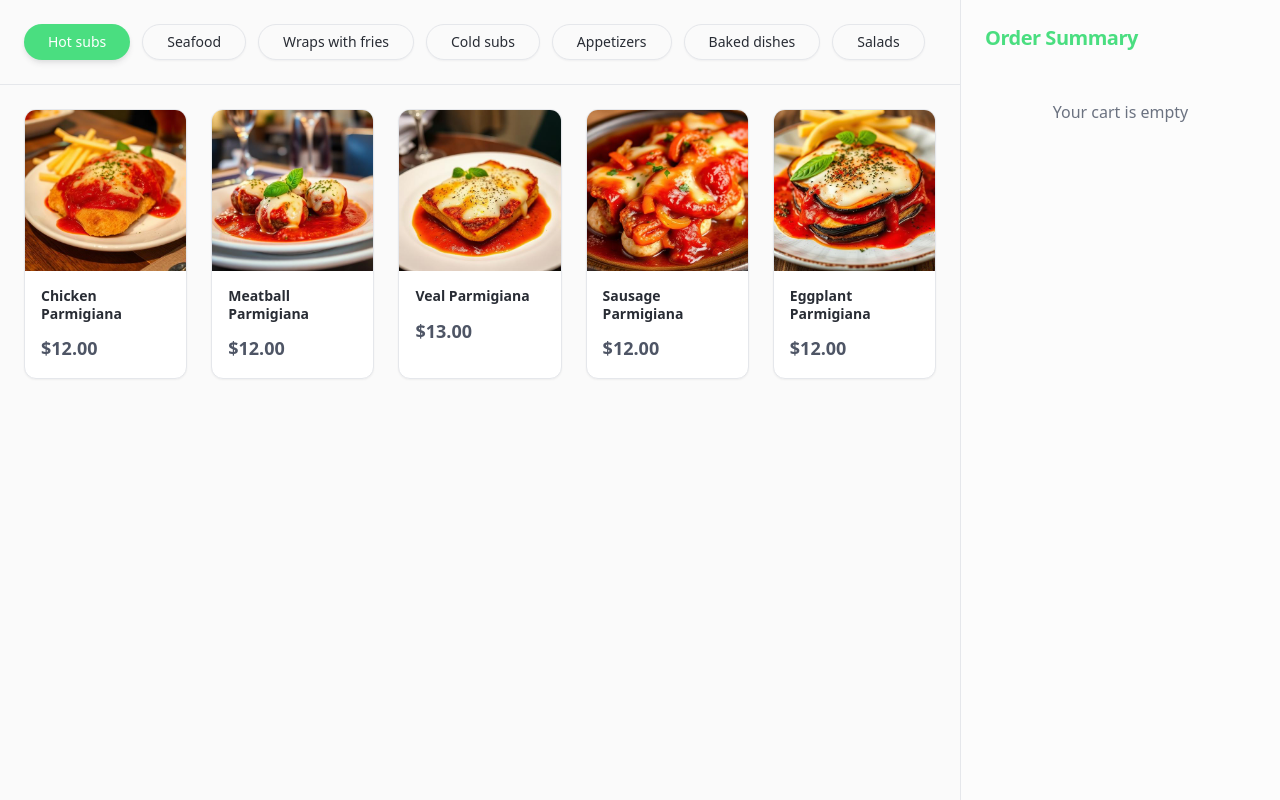
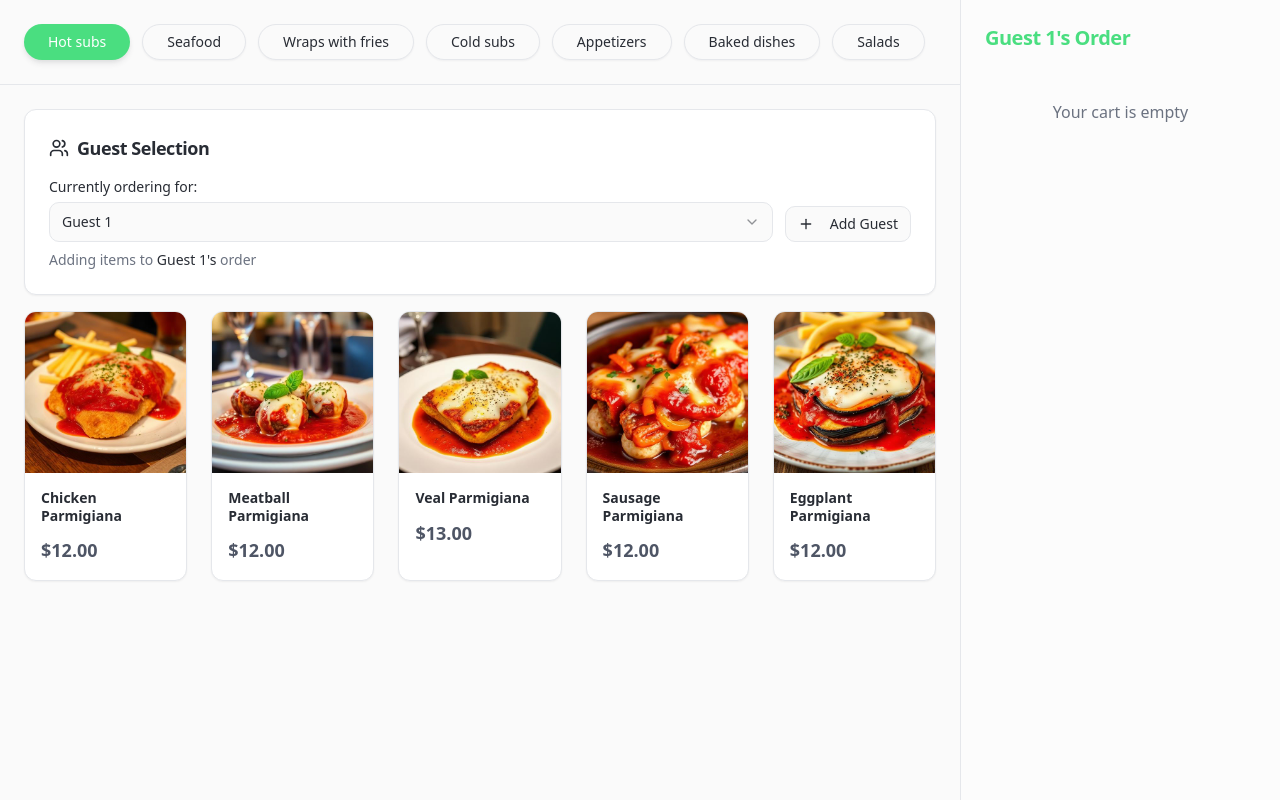
Before and after one commit to prem-prasoon/design-canvas-composer, a React (Vite) app: page / in a window 1280 px wide. Built offline with nearby package versions, Linux system fonts and the light colour scheme.

Commit message:
Add guest-specific ordering
Modify the cart to support multiple guests per booking, allowing each guest's food to be added and managed separately.

```diff
--- a/src/components/Cart.tsx
+++ b/src/components/Cart.tsx
@@ -12,9 +12,10 @@ interface CartProps {
   items: CartItem[];
   onUpdateQuantity: (id: string, quantity: number) => void;
   onRemoveItem: (id: string) => void;
+  guestName?: string;
 }
 
-export const Cart = ({ items, onUpdateQuantity, onRemoveItem }: CartProps) => {
+export const Cart = ({ items, onUpdateQuantity, onRemoveItem, guestName }: CartProps) => {
   const subtotal = items.reduce((total, item) => total + item.price * item.quantity, 0);
   const tax1 = subtotal * 0.08; // 8% tax
   const tax2 = subtotal * 0.02; // 2% additional tax
@@ -24,7 +25,9 @@ export const Cart = ({ items, onUpdateQuantity, onRemoveItem }: CartProps) => {
   return (
     <div className="w-80 bg-cart-bg border-l border-border h-full flex flex-col">
       <CardHeader className="pb-4">
-        <CardTitle className="text-xl font-bold text-success-green">Order Summary</CardTitle>
+        <CardTitle className="text-xl font-bold text-success-green">
+          {guestName ? `${guestName}'s Order` : 'Order Summary'}
+        </CardTitle>
       </CardHeader>
 
       <CardContent className="flex-1 flex flex-col">
--- /dev/null
+++ b/src/components/GuestSelector.tsx
@@ -0,0 +1,107 @@
+import { Button } from "@/components/ui/button";
+import { Card, CardContent, CardHeader, CardTitle } from "@/components/ui/card";
+import { Select, SelectContent, SelectItem, SelectTrigger, SelectValue } from "@/components/ui/select";
+import { Dialog, DialogContent, DialogHeader, DialogTitle, DialogTrigger } from "@/components/ui/dialog";
+import { Input } from "@/components/ui/input";
+import { Label } from "@/components/ui/label";
+import { Plus, Users } from "lucide-react";
+import { useState } from "react";
+
+export interface Guest {
+  id: string;
+  name: string;
+}
+
+interface GuestSelectorProps {
+  guests: Guest[];
+  activeGuestId: string;
+  onGuestChange: (guestId: string) => void;
+  onAddGuest: (guestName: string) => void;
+}
+
+export const GuestSelector = ({ guests, activeGuestId, onGuestChange, onAddGuest }: GuestSelectorProps) => {
+  const [isDialogOpen, setIsDialogOpen] = useState(false);
+  const [newGuestName, setNewGuestName] = useState("");
+
+  const handleAddGuest = () => {
+    if (newGuestName.trim()) {
+      onAddGuest(newGuestName.trim());
+      setNewGuestName("");
+      setIsDialogOpen(false);
+    }
+  };
+
+  const activeGuest = guests.find(g => g.id === activeGuestId);
+
+  return (
+    <Card className="mb-4">
+      <CardHeader className="pb-3">
+        <CardTitle className="flex items-center gap-2 text-lg">
+          <Users className="h-5 w-5" />
+          Guest Selection
+        </CardTitle>
+      </CardHeader>
+      <CardContent>
+        <div className="flex gap-3 items-end">
+          <div className="flex-1">
+            <Label htmlFor="guest-select" className="text-sm font-medium">
+              Currently ordering for:
+            </Label>
+            <Select value={activeGuestId} onValueChange={onGuestChange}>
+              <SelectTrigger id="guest-select" className="mt-1">
+                <SelectValue placeholder="Select a guest" />
+              </SelectTrigger>
+              <SelectContent>
+                {guests.map((guest) => (
+                  <SelectItem key={guest.id} value={guest.id}>
+                    {guest.name}
+                  </SelectItem>
+                ))}
+              </SelectContent>
+            </Select>
+          </div>
+
+          <Dialog open={isDialogOpen} onOpenChange={setIsDialogOpen}>
+            <DialogTrigger asChild>
+              <Button variant="outline" size="sm">
+                <Plus className="h-4 w-4 mr-2" />
+                Add Guest
+              </Button>
+            </DialogTrigger>
+            <DialogContent className="sm:max-w-md">
+              <DialogHeader>
+                <DialogTitle>Add New Guest</DialogTitle>
+              </DialogHeader>
+              <div className="space-y-4">
+                <div>
+                  <Label htmlFor="guest-name">Guest Name</Label>
+                  <Input
+                    id="guest-name"
+                    value={newGuestName}
+                    onChange={(e) => setNewGuestName(e.target.value)}
+                    placeholder="Enter guest name"
+                    onKeyDown={(e) => e.key === 'Enter' && handleAddGuest()}
+                  />
+                </div>
+                <div className="flex gap-2 justify-end">
+                  <Button variant="outline" onClick={() => setIsDialogOpen(false)}>
+                    Cancel
+                  </Button>
+                  <Button onClick={handleAddGuest} disabled={!newGuestName.trim()}>
+                    Add Guest
+                  </Button>
+                </div>
+              </div>
+            </DialogContent>
+          </Dialog>
+        </div>
+
+        {activeGuest && (
+          <p className="text-sm text-muted-foreground mt-2">
+            Adding items to <span className="font-medium text-foreground">{activeGuest.name}'s</span> order
+          </p>
+        )}
+      </CardContent>
+    </Card>
+  );
+};
--- a/src/pages/RestaurantOrdering.tsx
+++ b/src/pages/RestaurantOrdering.tsx
@@ -2,6 +2,7 @@ import { useState } from "react";
 import { CategoryTabs } from "@/components/CategoryTabs";
 import { MenuItem, MenuItemData } from "@/components/MenuItem";
 import { Cart, CartItem } from "@/components/Cart";
+import { GuestSelector, Guest } from "@/components/GuestSelector";
 import { useToast } from "@/hooks/use-toast";
 
 // Import images
@@ -163,10 +164,33 @@ const menuItems: MenuItemData[] = [
 
 export const RestaurantOrdering = () => {
   const [activeCategory, setActiveCategory] = useState("Hot subs");
-  const [cartItems, setCartItems] = useState<CartItem[]>([]);
+  const [guests, setGuests] = useState<Guest[]>([
+    { id: "guest-1", name: "Guest 1" }
+  ]);
+  const [activeGuestId, setActiveGuestId] = useState("guest-1");
+  const [guestCarts, setGuestCarts] = useState<Record<string, CartItem[]>>({
+    "guest-1": []
+  });
   const { toast } = useToast();
 
   const filteredItems = menuItems.filter(item => item.category === activeCategory);
+  const currentGuestCart = guestCarts[activeGuestId] || [];
+  const activeGuest = guests.find(g => g.id === activeGuestId);
+
+  const addGuest = (guestName: string) => {
+    const newGuestId = `guest-${Date.now()}`;
+    const newGuest = { id: newGuestId, name: guestName };
+
+    setGuests([...guests, newGuest]);
+    setGuestCarts({ ...guestCarts, [newGuestId]: [] });
+    setActiveGuestId(newGuestId);
+
+    toast({
+      title: "Guest added",
+      description: `${guestName} has been added to the booking`,
+      duration: 2000,
+    });
+  };
 
   const addToCart = (item: MenuItemData, modifiers: any[] = [], specialRequest: string = "", quantity: number = 1) => {
     const cartItem = {
@@ -177,11 +201,14 @@ export const RestaurantOrdering = () => {
       id: `${item.id}-${Date.now()}` // Unique ID for customized items
     };
 
-    setCartItems([...cartItems, cartItem]);
+    setGuestCarts({
+      ...guestCarts,
+      [activeGuestId]: [...currentGuestCart, cartItem]
+    });
 
     toast({
       title: "Added to cart",
-      description: `${item.name} has been added to your order`,
+      description: `${item.name} has been added to ${activeGuest?.name}'s order`,
       duration: 2000,
     });
   };
@@ -192,16 +219,23 @@ export const RestaurantOrdering = () => {
       return;
     }
 
-    setCartItems(cartItems.map(item =>
-      item.id === id ? { ...item, quantity } : item
-    ));
+    setGuestCarts({
+      ...guestCarts,
+      [activeGuestId]: currentGuestCart.map(item =>
+        item.id === id ? { ...item, quantity } : item
+      )
+    });
   };
 
   const removeItem = (id: string) => {
-    setCartItems(cartItems.filter(item => item.id !== id));
+    setGuestCarts({
+      ...guestCarts,
+      [activeGuestId]: currentGuestCart.filter(item => item.id !== id)
+    });
+
     toast({
       title: "Removed from cart",
-      description: "Item has been removed from your order",
+      description: "Item has been removed from the order",
       duration: 2000,
     });
   };
@@ -217,6 +251,13 @@ export const RestaurantOrdering = () => {
         />
 
         <div className="flex-1 p-6 overflow-y-auto">
+          <GuestSelector
+            guests={guests}
+            activeGuestId={activeGuestId}
+            onGuestChange={setActiveGuestId}
+            onAddGuest={addGuest}
+          />
+
           <div className="grid grid-cols-2 md:grid-cols-3 lg:grid-cols-4 xl:grid-cols-5 gap-6">
             {filteredItems.map((item) => (
               <MenuItem
@@ -231,9 +272,10 @@ export const RestaurantOrdering = () => {
 
       {/* Cart Sidebar */}
       <Cart
-        items={cartItems}
+        items={currentGuestCart}
         onUpdateQuantity={updateQuantity}
         onRemoveItem={removeItem}
+        guestName={activeGuest?.name}
       />
     </div>
   );
```
